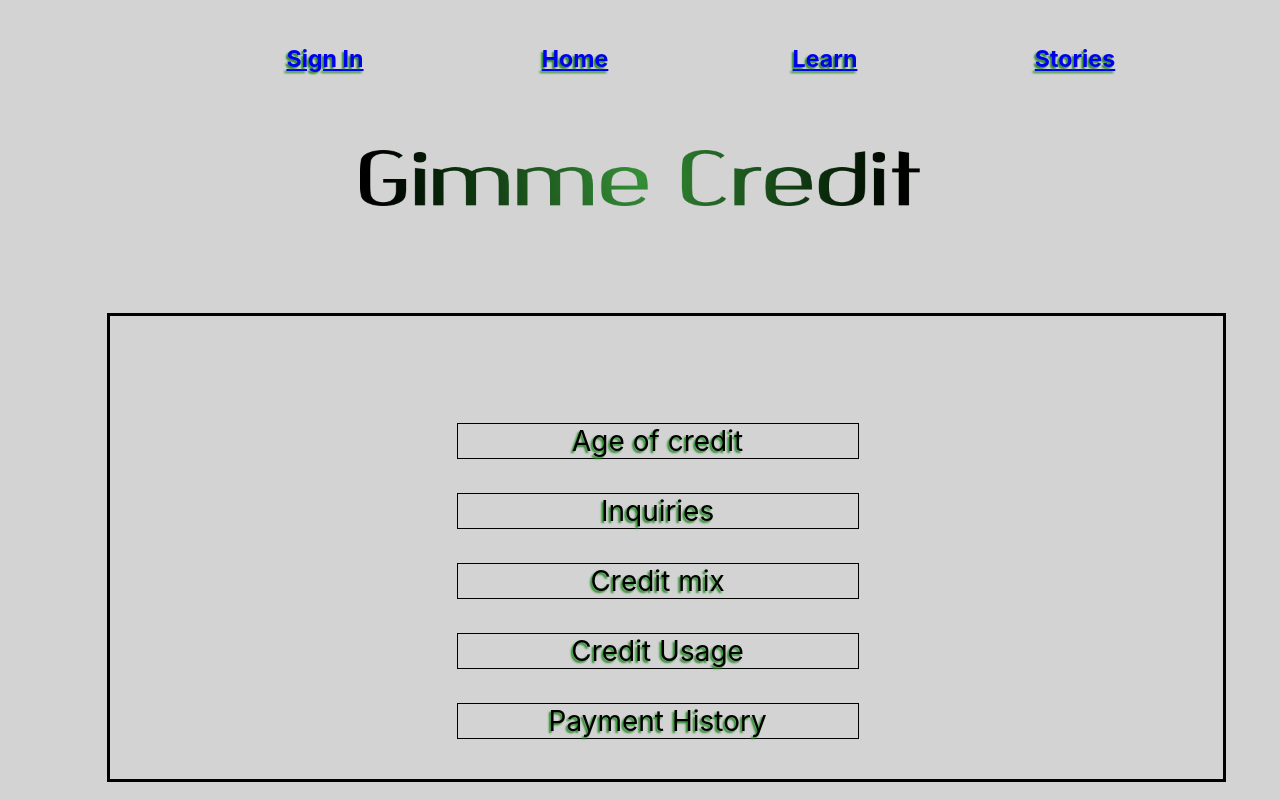
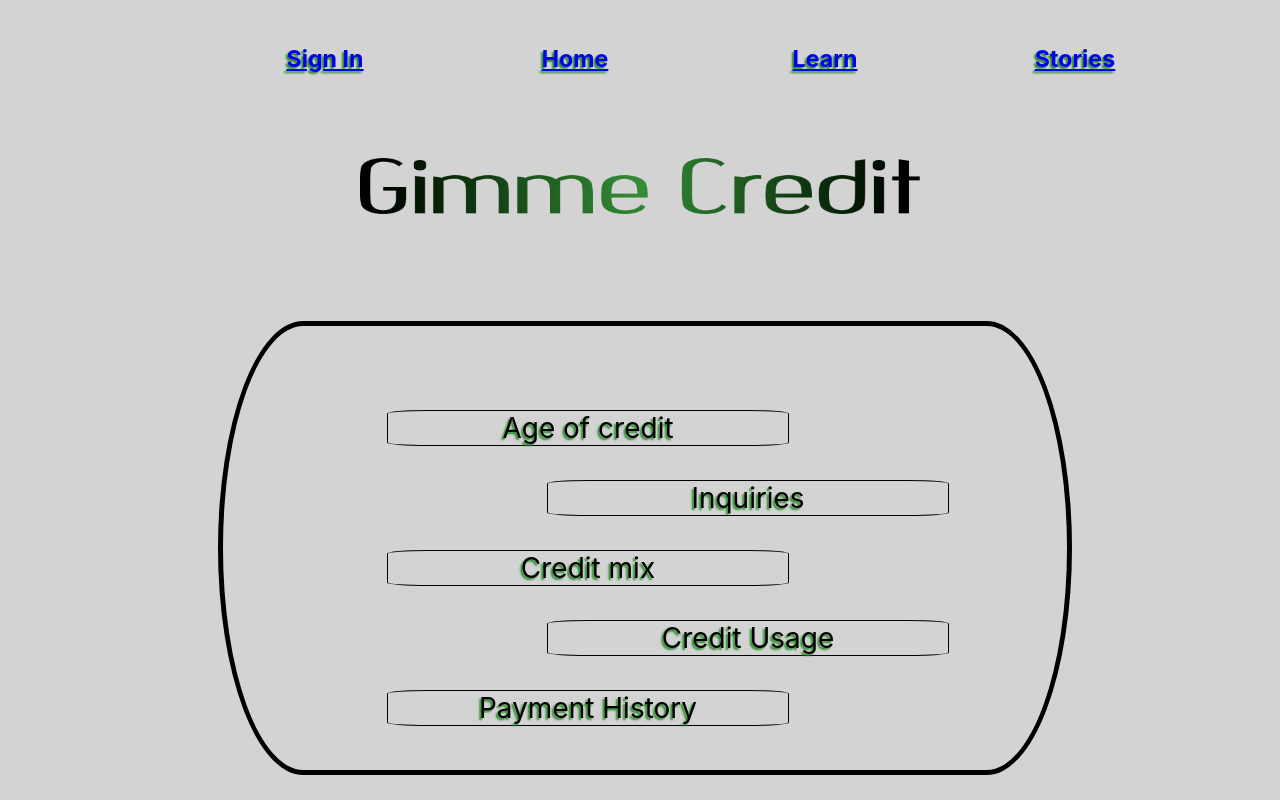
Before and after one commit to Mumrawsingh/gimme-credit-app, a React (Create React App) app in the folder client/: page /learn in a window 1280 px wide. Built offline with nearby package versions, Linux system fonts and the light colour scheme.

Commit message:
css update

```diff
--- a/client/src/App.css
+++ b/client/src/App.css
@@ -1,6 +1,8 @@
-/* .App {
-  text-align: center;
-} */
+.app {
+  margin-left:auto;
+  margin-right:auto;
+  width:960px;
+}
 
 .App-logo {
   height: 7vmin;
@@ -9,36 +11,6 @@
   pointer-events: none;
 
 }
-
-/* @media (prefers-reduced-motion: no-preference) {
-  .App-logo {
-    animation: App-logo-spin infinite 20s linear;
-  }
-} */
-
-/* .App-header {
-  background-color: #e7e7e7;
-  min-height: 100vh;
-  display: flex;
-  flex-direction: column;
-  align-items: center;
-  justify-content: center;
-  font-size: calc(10px + 2vmin);
-  color: #333535;
-} */
-
-/* .App-link {
-  color:green;
-} */
-
-/* @keyframes App-logo-spin {
-  from {
-    transform: rotate(0deg);
-  }
-  to {
-    transform: rotate(360deg);
-  }
-} */
 
 /* ################################################## */
 
@@ -152,10 +124,6 @@ body, html, #root, .app, .container {
 
 }
 
-/* .a {
-  color: black;
-} */
-
 /* Navbar */
 
 /* ################################################## */
@@ -163,7 +131,16 @@ body, html, #root, .app, .container {
 /* Hompage.js */
 
 .homepage {
+
+  width: 675px;
+  height: 275px;
+  padding: 10%;
+  margin-right: 20vmin;
+  border:3px solid black;
+  border-width: thick;
+  border-radius: 10% / 50%;
   text-align: center;
+
 }
 
 /* Hompage.js */
@@ -175,12 +152,15 @@ body, html, #root, .app, .container {
 
 .learn{
 
-  width: 900px;
-  height: 250px;
+  width: 675px;
+  height: 275px;
   padding: 10%;
   margin-right: 20vmin;
   border:3px solid black;
+  border-width: thick;
+  border-radius: 10% / 50%;
   text-align: center;
+  transition: 2s;
 
 }
 
@@ -191,14 +171,22 @@ body, html, #root, .app, .container {
 .learnlink1 {
 
   width: 50vmin;
-  margin-left: 30vmin;
+  margin-left: 10vmin;
   color: black;
   border: 1px solid black;
+  border-radius: 10%;
   text-shadow: -2px 2px 2px forestgreen;
+  /* transition: 0.5s; */
+  -webkit-transition-duration: 0.5s;
+  transition-duration: 0.5s;
+  -webkit-transition-property: transform;
+  transition-property: transform;
 
 }
 
 .learnlink1:hover {
+  -webkit-transform: translateX(70px);
+  transform: translateX(70px);
   box-shadow: -1px -1px 10px 10px forestgreen;
 }
 
@@ -207,26 +195,42 @@ body, html, #root, .app, .container {
   width: 50vmin;
   margin-left: 30vmin;
   border: 1px solid black;
+  border-radius: 10%;
   color: black;
   text-shadow: -2px 2px 2px forestgreen;
+  /* transition: 0.5s; */
+  -webkit-transition-duration: 0.5s;
+  transition-duration: 0.5s;
+  -webkit-transition-property: transform;
+  transition-property: transform;
 
 }
 
 .learnlink2:hover {
+  -webkit-transform: translateX(-100px);
+  transform: translateX(-100px);
   box-shadow: -1px -1px 10px 10px forestgreen;
 }
 
 .learnlink3 {
 
   width: 50vmin;
-  margin-left: 30vmin;
+  margin-left: 10vmin;
   border: 1px solid black;
+  border-radius: 10%;
   color: black;
   text-shadow: -2px 2px 2px forestgreen;
+  /* transition: 0.5s; */
+  -webkit-transition-duration: 0.5s;
+  transition-duration: 0.5s;
+  -webkit-transition-property: transform;
+  transition-property: transform;
 
 }
 
 .learnlink3:hover {
+  -webkit-transform: translateX(70px);
+  transform: translateX(70px);
   box-shadow: -1px -1px 10px 10px forestgreen;
 }
 
@@ -235,27 +239,99 @@ body, html, #root, .app, .container {
   width: 50vmin;
   margin-left: 30vmin;
   border: 1px solid black;
+  border-radius: 10%;
   color: black;
   text-shadow: -2px 2px 2px forestgreen;
+  /* transition: 0.5s; */
+  -webkit-transition-duration: 0.5s;
+  transition-duration: 0.5s;
+  -webkit-transition-property: transform;
+  transition-property: transform;
 
 }
 
 .learnlink4:hover {
+  -webkit-transform: translateX(-100px);
+  transform: translateX(-100px);
   box-shadow: -1px -1px 10px 10px forestgreen;
 }
 
 .learnlink5 {
 
   width: 50vmin;
-  margin-left: 30vmin;
+  margin-left: 10vmin;
   border: 1px solid black;
+  border-radius: 10%;
   color: black;
   text-shadow: -2px 2px 2px forestgreen;
+  /* transition: 0.5s; */
+  -webkit-transition-duration: 0.5s;
+  transition-duration: 0.5s;
+  -webkit-transition-property: transform;
+  transition-property: transform;
 
 }
 
 .learnlink5:hover {
+  -webkit-transform: translateX(70px);
+  transform: translateX(70px);
   box-shadow: -1px -1px 10px 10px forestgreen;
 }
 
+/* Learn.js */
+
 /* ################################################## */
+
+
+
+
+
+
+
+
+
+
+
+
+
+
+
+
+
+
+
+
+
+
+
+
+
+/* @media (prefers-reduced-motion: no-preference) {
+  .App-logo {
+    animation: App-logo-spin infinite 20s linear;
+  }
+} */
+
+/* .App-header {
+  background-color: #e7e7e7;
+  min-height: 100vh;
+  display: flex;
+  flex-direction: column;
+  align-items: center;
+  justify-content: center;
+  font-size: calc(10px + 2vmin);
+  color: #333535;
+} */
+
+/* .App-link {
+  color:green;
+} */
+
+/* @keyframes App-logo-spin {
+  from {
+    transform: rotate(0deg);
+  }
+  to {
+    transform: rotate(360deg);
+  }
+} */
--- a/client/src/components/education/Learn.js
+++ b/client/src/components/education/Learn.js
@@ -28,7 +28,7 @@ function Learn() {
 
             </nav>
 
-            {/* <LearnNav /> */}
+
         </div>
 
 
```
Also changed, not shown: client/src/components/education/AgeOfCredit.js (added), client/src/components/education/CreditMix.js (added), client/src/components/education/CreditUsage.js (added), client/src/components/education/Inquiries.js (added), client/src/components/education/LearnNavComponentNotInUse.js (renamed from client/src/components/education/LearnNav.js), client/src/components/education/PaymentHistory.js (added).
